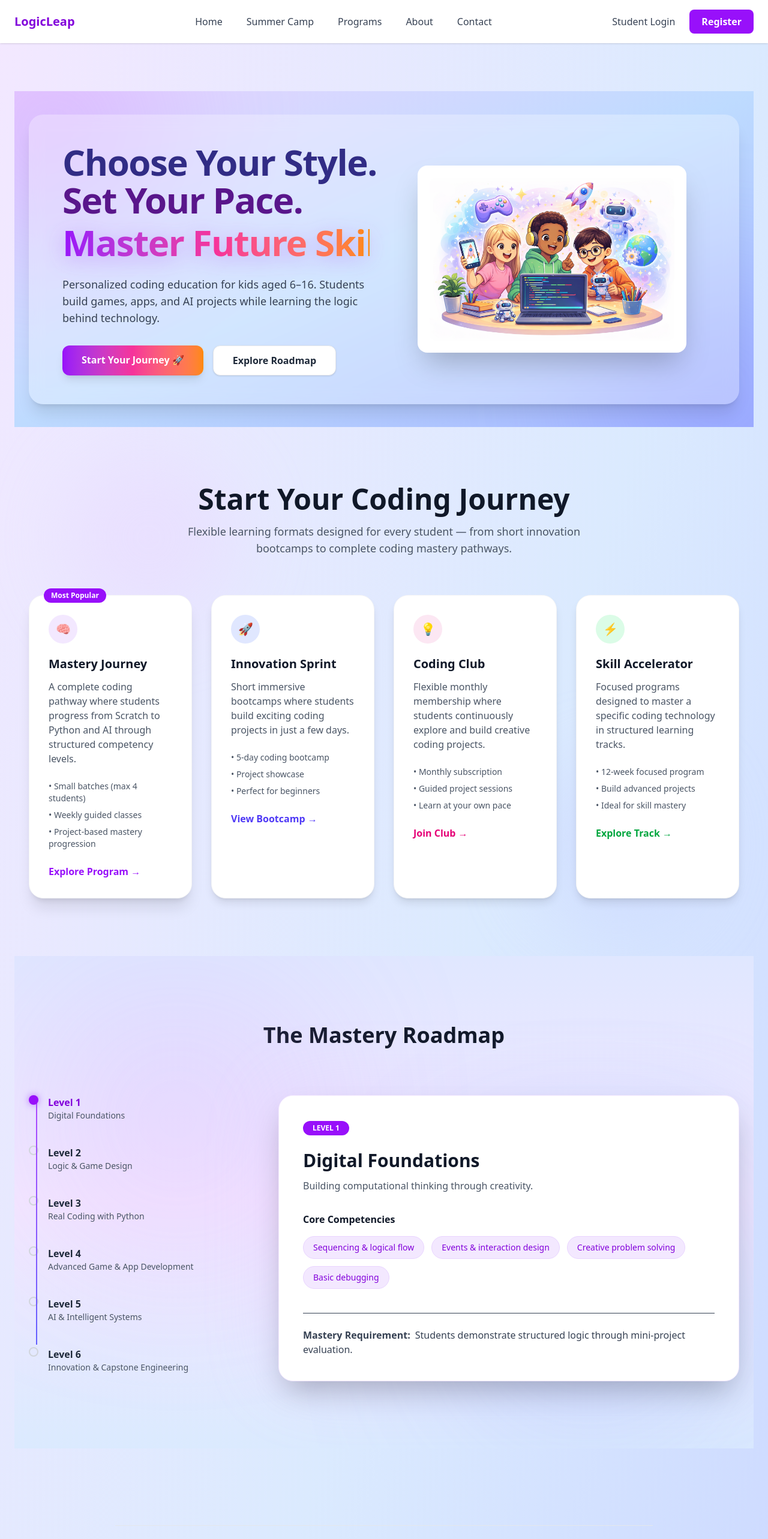
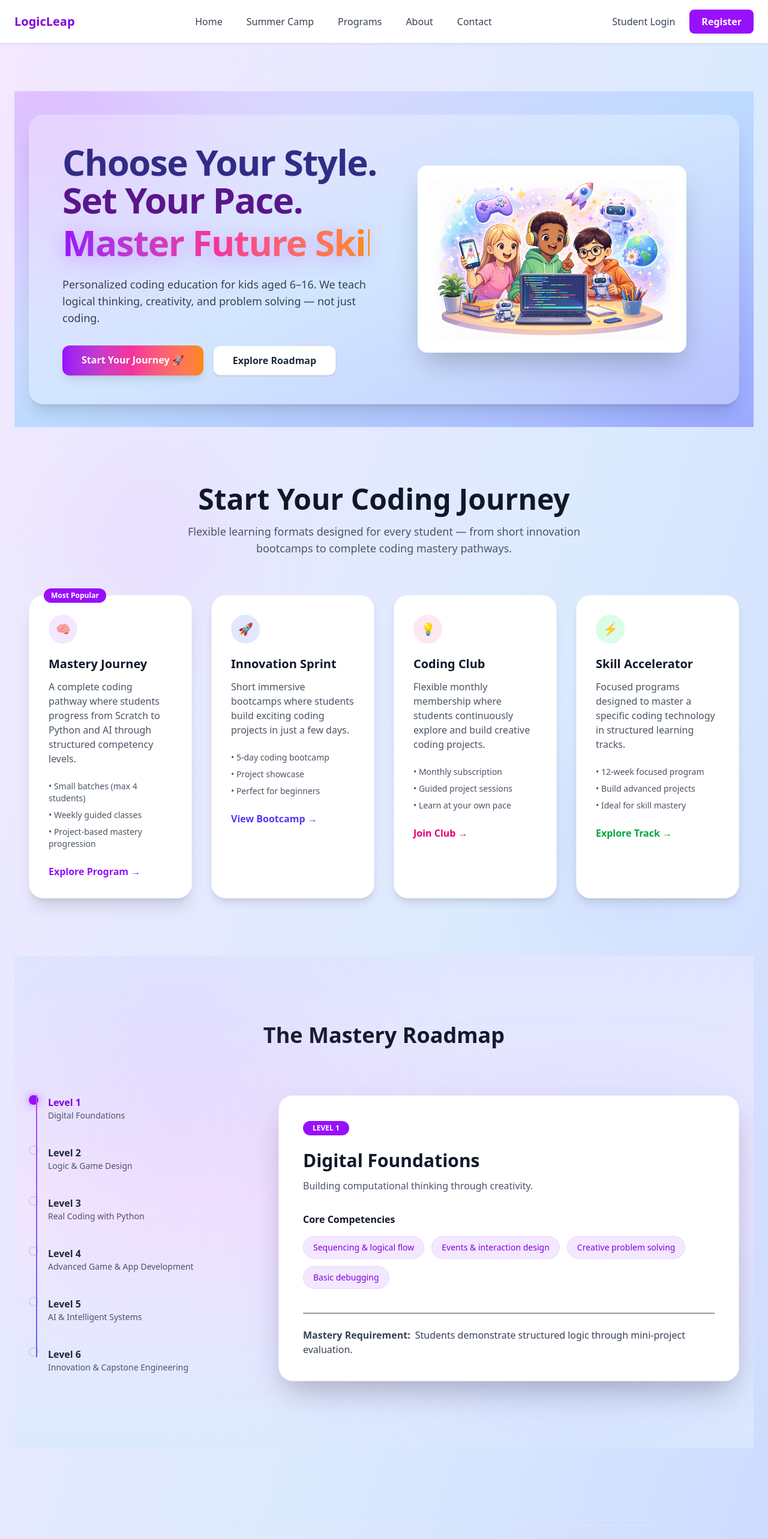
Before and after one commit to srushteesingh/logicleap-platform, a Next.js app: page / in a window 1280 px wide. Shown: the top 2566 px of the page at 60% size. Built offline with nearby package versions, Linux system fonts and the light colour scheme.

Commit message:
update master roadmap

```diff
--- a/app/page.tsx
+++ b/app/page.tsx
@@ -105,9 +105,8 @@ export default function Home() {
             </h1>
 
             <p className="mt-6 text-lg text-gray-700 max-w-lg">
-              Personalized coding education for kids aged 6–16. Students build
-              games, apps, and AI projects while learning the logic behind
-              technology.
+              Personalized coding education for kids aged 6–16. We teach logical
+              thinking, creativity, and problem solving — not just coding.
             </p>
 
             {/* CTA Buttons */}
@@ -278,141 +277,93 @@ export default function Home() {
       </section>
       {/* MASTERY ROADMAP */}
       <section id="roadmap" className="relative py-28 px-6 overflow-hidden">
-        {/* Background Gradient */}
+        {/* Background gradient */}
         <div className="absolute inset-0 -z-10 bg-gradient-to-b from-indigo-100 via-purple-100 to-blue-100"></div>
 
-        {/* Glow Lights */}
-        <div className="absolute top-20 left-20 w-96 h-96 bg-purple-400 opacity-25 blur-[140px] rounded-full"></div>
-        <div className="absolute bottom-10 right-20 w-96 h-96 bg-indigo-400 opacity-25 blur-[140px] rounded-full"></div>
+        {/* Glow lights */}
+        <div className="absolute top-20 left-20 w-96 h-96 bg-purple-400 opacity-20 blur-[140px] rounded-full"></div>
+        <div className="absolute bottom-20 right-20 w-96 h-96 bg-indigo-400 opacity-20 blur-[140px] rounded-full"></div>
 
         <div className="max-w-7xl mx-auto">
-          {/* Section Title */}
           <h2 className="text-4xl font-bold text-center mb-20">
             The Mastery Roadmap
           </h2>
 
-          <div className="grid md:grid-cols-3 gap-16 items-start">
-            {/* LEFT TIMELINE */}
+          <div className="grid md:grid-cols-3 gap-16">
+            {/* Timeline */}
             <div className="space-y-10 relative">
-              {/* Vertical line */}
-              <div className="absolute left-3 top-2 bottom-2 w-[2px] bg-gradient-to-b from-purple-500 to-indigo-500"></div>
+              <div className="absolute left-3 top-0 bottom-0 w-[2px] bg-gradient-to-b from-purple-500 to-indigo-500"></div>
 
-              {/* Level 1 */}
-              <div className="flex gap-4 items-start">
-                <div className="relative z-10 w-4 h-4 bg-purple-600 rounded-full shadow-[0_0_12px_rgba(168,85,247,0.8)]"></div>
+              {levels.map((level) => (
+                <div
+                  key={level.id}
+                  onClick={() => setActiveLevel(level.id)}
+                  className="flex gap-4 cursor-pointer items-start group hover:translate-x-1 transition"
+                >
+                  <div
+                    className={`w-4 h-4 rounded-full transition-all ${
+                      activeLevel === level.id
+                        ? "bg-purple-600 shadow-[0_0_14px_rgba(168,85,247,0.8)]"
+                        : "border-2 border-gray-300 group-hover:border-purple-400"
+                    }`}
+                  ></div>
 
                   <div>
-                  <p className="font-semibold text-purple-700">Level 1</p>
-                  <p className="text-gray-600 text-sm">Digital Foundations</p>
+                    <p
+                      className={`font-semibold ${
+                        activeLevel === level.id
+                          ? "text-purple-700"
+                          : "text-gray-800"
+                      }`}
+                    >
+                      Level {level.id}
+                    </p>
+
+                    <p className="text-sm text-gray-600">{level.title}</p>
                   </div>
                 </div>
-
-              {/* Level 2 */}
-              <div className="flex gap-4 items-start">
-                <div className="w-4 h-4 border-2 border-gray-300 rounded-full"></div>
-
-                <div>
-                  <p className="font-semibold text-gray-800">Level 2</p>
-                  <p className="text-gray-600 text-sm">Logic & Game Design</p>
-                </div>
+              ))}
             </div>
 
-              {/* Level 3 */}
-              <div className="flex gap-4 items-start">
-                <div className="w-4 h-4 border-2 border-gray-300 rounded-full"></div>
-
-                <div>
-                  <p className="font-semibold text-gray-800">Level 3</p>
-                  <p className="text-gray-600 text-sm">
-                    Real Coding with Python
-                  </p>
-                </div>
-              </div>
-
-              {/* Level 4 */}
-              <div className="flex gap-4 items-start">
-                <div className="w-4 h-4 border-2 border-gray-300 rounded-full"></div>
-
-                <div>
-                  <p className="font-semibold text-gray-800">Level 4</p>
-                  <p className="text-gray-600 text-sm">
-                    Advanced Game & App Development
-                  </p>
-                </div>
-              </div>
-
-              {/* Level 5 */}
-              <div className="flex gap-4 items-start">
-                <div className="w-4 h-4 border-2 border-gray-300 rounded-full"></div>
-
-                <div>
-                  <p className="font-semibold text-gray-800">Level 5</p>
-                  <p className="text-gray-600 text-sm">
-                    AI & Intelligent Systems
-                  </p>
-                </div>
-              </div>
-
-              {/* Level 6 */}
-              <div className="flex gap-4 items-start">
-                <div className="w-4 h-4 border-2 border-gray-300 rounded-full"></div>
-
-                <div>
-                  <p className="font-semibold text-gray-800">Level 6</p>
-                  <p className="text-gray-600 text-sm">
-                    Innovation & Capstone Engineering
-                  </p>
-                </div>
-              </div>
-            </div>
-
-            {/* RIGHT CARD */}
+            {/* Right Card */}
             <div className="md:col-span-2 relative">
-              {/* Glow Behind Card */}
+              {/* Glow */}
               <div className="absolute inset-0 bg-gradient-to-r from-purple-300 via-indigo-300 to-blue-300 blur-3xl opacity-20 rounded-3xl"></div>
 
-              <div className="relative bg-white rounded-3xl p-10 shadow-2xl border border-purple-100">
-                {/* Badge */}
+              {levels
+                .filter((level) => level.id === activeLevel)
+                .map((level) => (
+                  <div
+                    key={level.id}
+                    className="relative bg-white rounded-3xl p-10 shadow-2xl border border-purple-100"
+                  >
                     <span className="inline-block mb-6 px-4 py-1 text-xs font-semibold text-white bg-purple-600 rounded-full">
-                  LEVEL 1
+                      LEVEL {level.id}
                     </span>
 
-                {/* Title */}
-                <h3 className="text-3xl font-bold mb-3">Digital Foundations</h3>
+                    <h3 className="text-3xl font-bold mb-3">{level.title}</h3>
 
-                <p className="text-gray-600 mb-8">
-                  Building computational thinking through creativity.
-                </p>
+                    <p className="text-gray-600 mb-8">{level.identity}</p>
 
-                {/* Competencies */}
                     <h4 className="font-semibold mb-4">Core Competencies</h4>
 
                     <div className="flex flex-wrap gap-3 mb-10">
-                  <span className="px-4 py-2 text-sm rounded-full bg-purple-100 text-purple-700 border border-purple-200">
-                    Sequencing & logical flow
+                      {level.competencies.map((skill, index) => (
+                        <span
+                          key={index}
+                          className="px-4 py-2 text-sm rounded-full bg-purple-100 text-purple-700 border border-purple-200"
+                        >
+                          {skill}
                         </span>
-
-                  <span className="px-4 py-2 text-sm rounded-full bg-purple-100 text-purple-700 border border-purple-200">
-                    Events & interaction design
-                  </span>
-
-                  <span className="px-4 py-2 text-sm rounded-full bg-purple-100 text-purple-700 border border-purple-200">
-                    Creative problem solving
-                  </span>
-
-                  <span className="px-4 py-2 text-sm rounded-full bg-purple-100 text-purple-700 border border-purple-200">
-                    Basic debugging
-                  </span>
+                      ))}
                     </div>
 
                     <div className="border-t pt-6 text-gray-700">
                       <strong>Mastery Requirement:</strong>
-                  <span className="ml-2">
-                    Students demonstrate structured logic through mini-project
-                    evaluation.
-                  </span>
+                      <span className="ml-2">{level.outcome}</span>
                     </div>
                   </div>
+                ))}
             </div>
           </div>
         </div>
```
Lines whose indentation alone changed are shown as unchanged.
